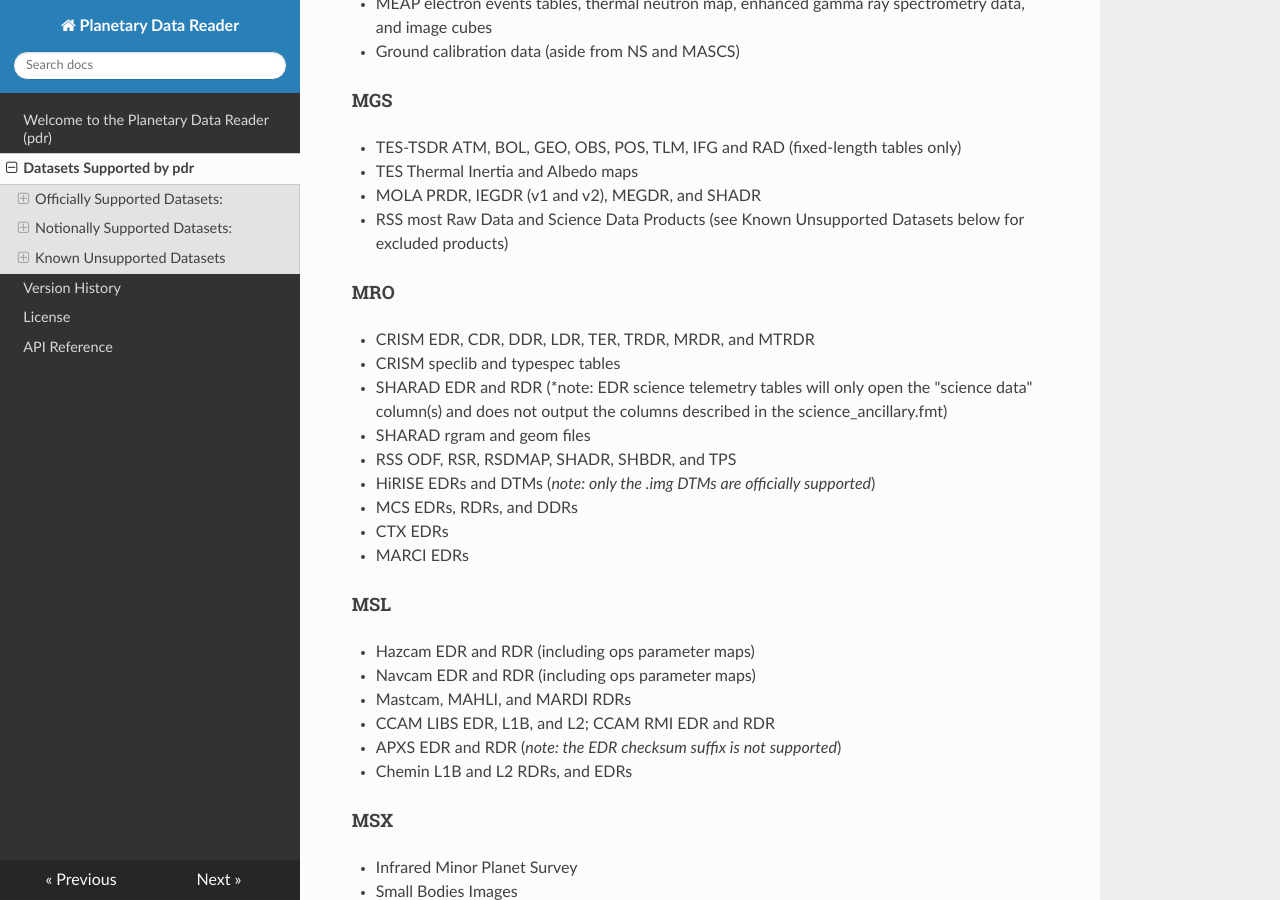
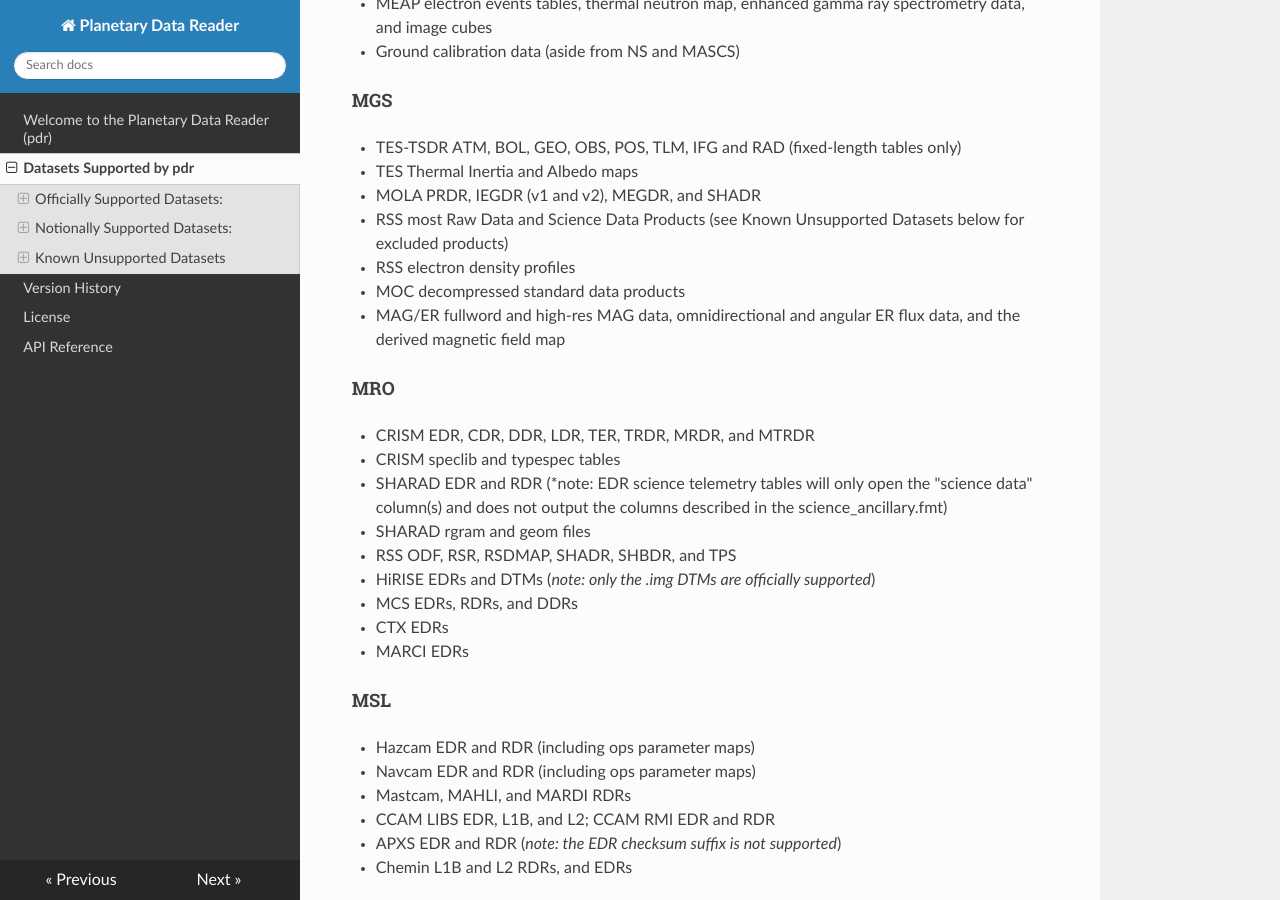
Before and after one commit to MillionConcepts/pdr, an MkDocs documentation site: the page built from docs/supported_datasets.md, in a window 1280 px wide and 900 px high, scrolled down 7118 px. Built offline with MkDocs 1.6.1, drawn with Linux system fonts in a browser that asks for light colours; nearby versions of some CDN libraries; some of the changed text lies outside the part shown.

Commit message:
add more MGS datasets to the support docs

```diff
--- a/docs/supported_datasets.md
+++ b/docs/supported_datasets.md
@@ -247,6 +247,9 @@ of their metadata appear to match other sources.
   - TES Thermal Inertia and Albedo maps
   - MOLA PRDR, IEGDR (v1 and v2), MEGDR, and SHADR
   - RSS most Raw Data and Science Data Products (see Known Unsupported Datasets below for excluded products)
+  - RSS electron density profiles
+  - MOC decompressed standard data products
+  - MAG/ER fullword and high-res MAG data, omnidirectional and angular ER flux data, and the derived magnetic field map
 #### MRO
   - CRISM EDR, CDR, DDR, LDR, TER, TRDR, MRDR, and MTRDR
   - CRISM speclib and typespec tables
@@ -500,6 +503,7 @@ of their metadata appear to match other sources.
   - MOLA AEDR and PEDR (support planned)
   - RSS Raw Data products with a "stream" or undefined RECORD_TYPE (support not planned)
   - RSS PostScript files from both Raw Data and Science Data Products (support not planned)
+  - MOC Compressed Standard Data Products (*Note: similar to the MSL MSSS Camera EDRs below, software for converting these files to uncompressed PDS3-style files exists in the archive.*)
 #### MRO
   - RSS .tnf (support not planned)
   - HiRISE EDR line prefix tables (support planned)
```
Also changed, not shown: CHANGELOG.md (+1 -0 lines).
